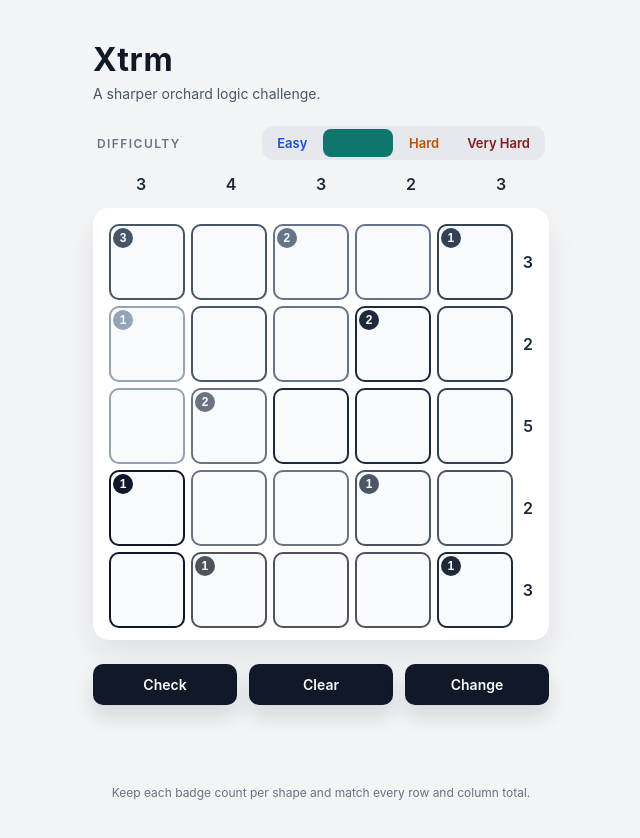
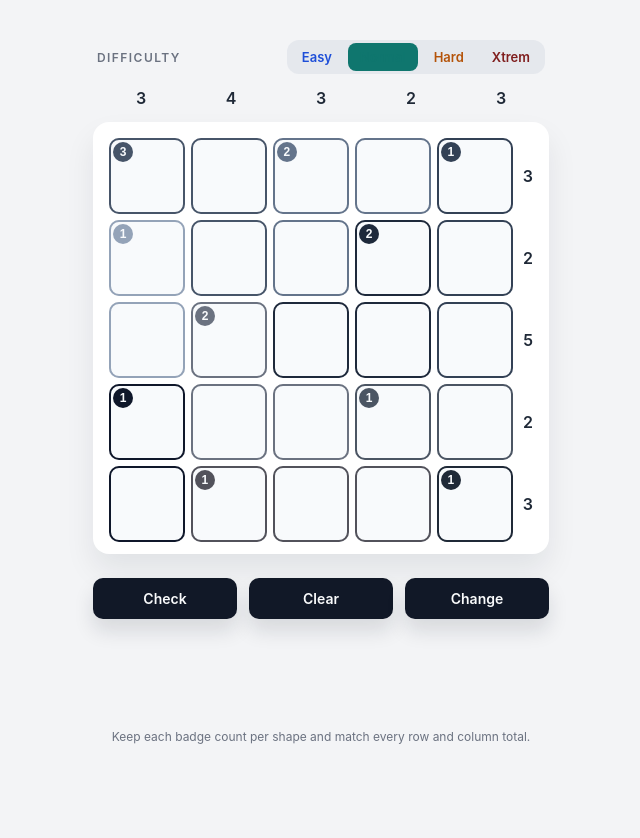
Before and after one commit to larsenok/puzl, a website: page src/index.html in a window 1280 px wide. Shown: the whole page, without its empty margins (319-959 px from the left). After the commit the page ends 800 px from the top, so only its background shows below. Drawn offline with Linux system fonts and the light colour scheme.

Commit message:
Rename Xtrem difficulty and remove header

```diff
--- a/src/index.html
+++ b/src/index.html
@@ -9,11 +9,6 @@
   </head>
   <body>
     <main class="app">
-      <header class="app-header">
-        <h1 class="app-title">Xtrm</h1>
-        <p class="app-subtitle">A sharper orchard logic challenge.</p>
-      </header>
-
       <section class="board-section">
         <div class="board-toolbar">
           <span class="toolbar-label" id="difficulty-label">Difficulty</span>
@@ -45,10 +40,10 @@
             <button
               type="button"
               class="difficulty-option"
-              data-difficulty="veryhard"
+              data-difficulty="xtrem"
               aria-pressed="false"
             >
-              Very Hard
+              Xtrem
             </button>
           </div>
         </div>
--- a/src/main.js
+++ b/src/main.js
@@ -131,8 +131,8 @@ const DIFFICULTIES = {
     allowedSizes: [6],
     requirement: { min: 2, max: 4 }
   },
-  veryhard: {
-    label: 'Very Hard',
+  xtrem: {
+    label: 'Xtrem',
     allowedSizes: [7],
     requirement: { min: 3, max: 5 }
   }
--- a/src/styles.css
+++ b/src/styles.css
@@ -24,25 +24,6 @@ body {
   display: flex;
   flex-direction: column;
   gap: 24px;
-}
-
-.app-header {
-  display: flex;
-  flex-direction: column;
-  gap: 6px;
-}
-
-.app-title {
-  margin: 0;
-  font-size: 32px;
-  font-weight: 700;
-  letter-spacing: 0.02em;
-}
-
-.app-subtitle {
-  margin: 0;
-  font-size: 14px;
-  color: #4b5563;
 }
 
 .board-section {
@@ -117,7 +98,7 @@ body {
   color: #b45309;
 }
 
-.difficulty-option[data-difficulty='veryhard'] {
+.difficulty-option[data-difficulty='xtrem'] {
   --difficulty-color: #7f1d1d;
   color: #7f1d1d;
 }
```
